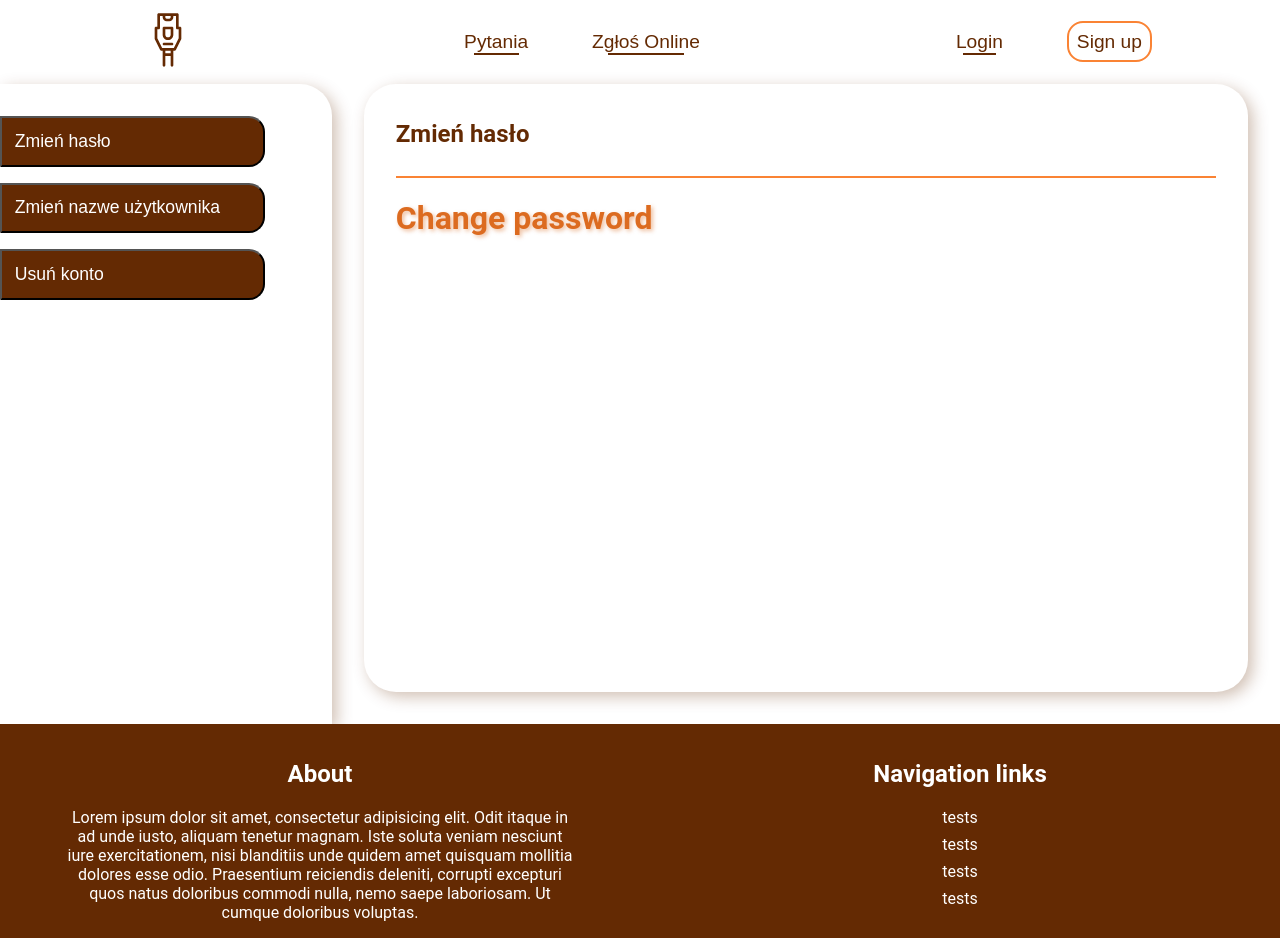
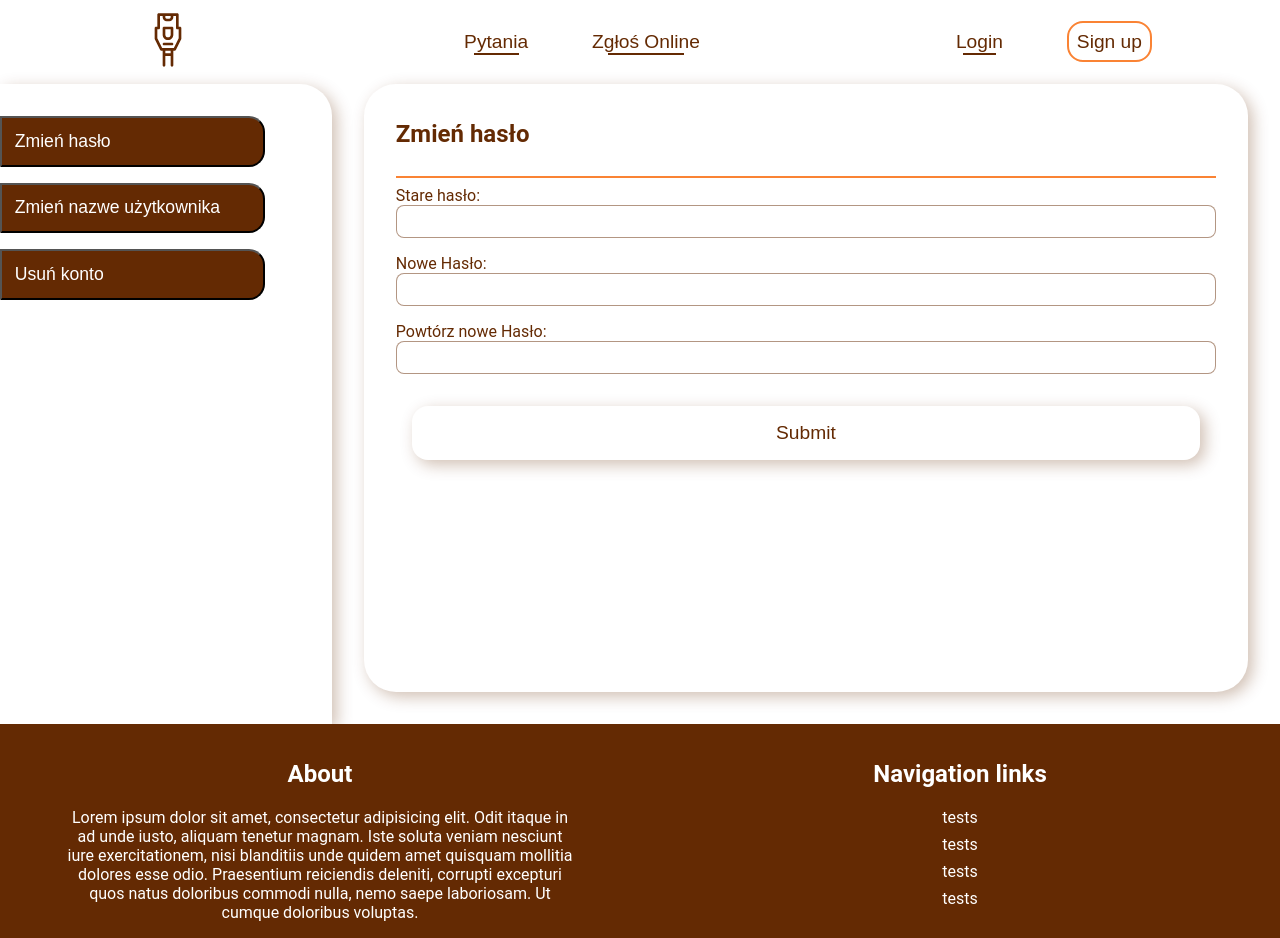
Before and after one commit to PatrykSiekierski/Dorm-Assist, a React (Vite) app in the folder dorm-assist-website/: page /settings in a window 1280 px wide. Built offline with nearby package versions, Linux system fonts and the light colour scheme; no server answers; a web font is replaced by a local one.

Commit message:
Adding (not yet functional) form to ChangePassword page

```diff
--- a/dorm-assist-website/src/components/ProfileSettings/changePassword.jsx
+++ b/dorm-assist-website/src/components/ProfileSettings/changePassword.jsx
@@ -1,3 +1,76 @@
+import { useForm } from "react-hook-form";
+
 export default function ChangePassword() {
-  return <h1>Change password</h1>;
+  const {
+    register,
+    handleSubmit,
+    watch,
+    formState: { errors },
+  } = useForm();
+
+  const onSubmit = (data) => {
+    console.log("Submit password change: ", data);
+  };
+
+  return (
+    <form onSubmit={handleSubmit(onSubmit)} className="register-form">
+      <div className="register-form__element">
+        <label htmlFor="old-password">Stare hasło:</label>
+        <input
+          id="old-password"
+          {...register("oldPassword", {
+            required: true,
+          })}
+        />
+      </div>
+      <div className="register-form__element">
+        <label htmlFor="new-password">Nowe Hasło:</label>
+        <input
+          id="new-password"
+          {...register("newPassword", {
+            required: true,
+            pattern: {
+              maxLength: 20,
+              minLength: 8,
+              validate: (value) => {
+                const hasNumber = /\d/; // Check for at least one number
+                const hasUpperCase = /[A-Z]/; // Check for at least one uppercase letter
+                const hasSymbol = /[!@#$%^&*(),.?":{}|<>]/; // Check for at least one symbol
+                return (
+                  (hasNumber.test(value) &&
+                    hasUpperCase.test(value) &&
+                    hasSymbol.test(value)) ||
+                  "Hasło musi zawierać przynajmniej jedną cyfre, jedną dużą literę i jeden symbol."
+                );
+              },
+            },
+          })}
+        />
+      </div>
+      <div className="register-form__element">
+        <label htmlFor="repeat-new-password">Powtórz nowe Hasło:</label>
+        <input
+          id="repeat-new-password"
+          {...register("repeatNewPassword", {
+            required: true,
+            validate: (val) => {
+              if (watch("newPassword") != val) {
+                return "Hasła nie pasują do siebie";
+              }
+            },
+          })}
+        />
+        {errors.repeatNewPassword &&
+          errors.repeatNewPassword.type === "required" && (
+            <span className="error-message">To pole jest obowiązkowe</span>
+          )}
+        {errors.repeatNewPassword && errors.repeatNewPassword.message && (
+          <span className="error-message">
+            {errors.repeatNewPassword.message}
+          </span>
+        )}
+      </div>
+      <input type="submit" className="button" />
+    </form>
+  );
 }
```
